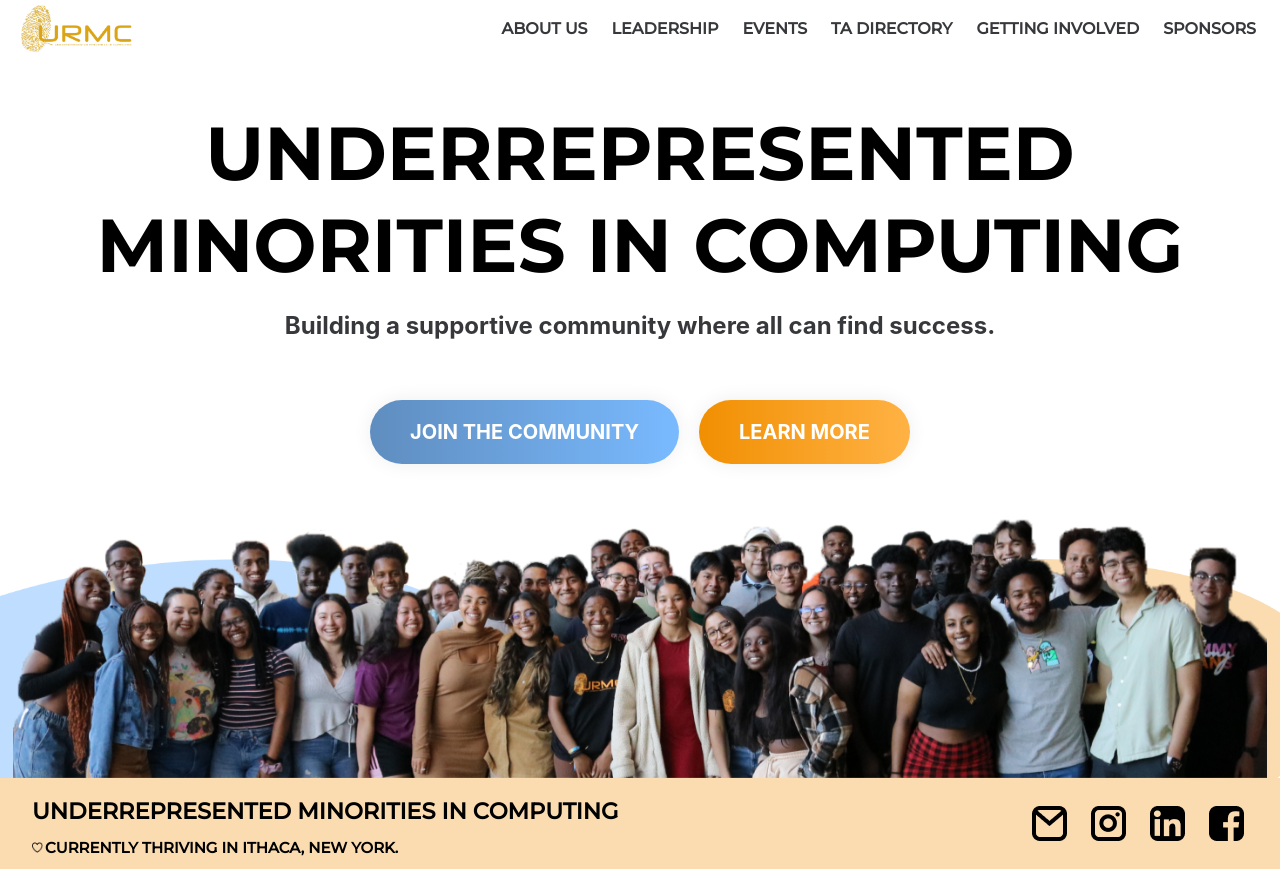
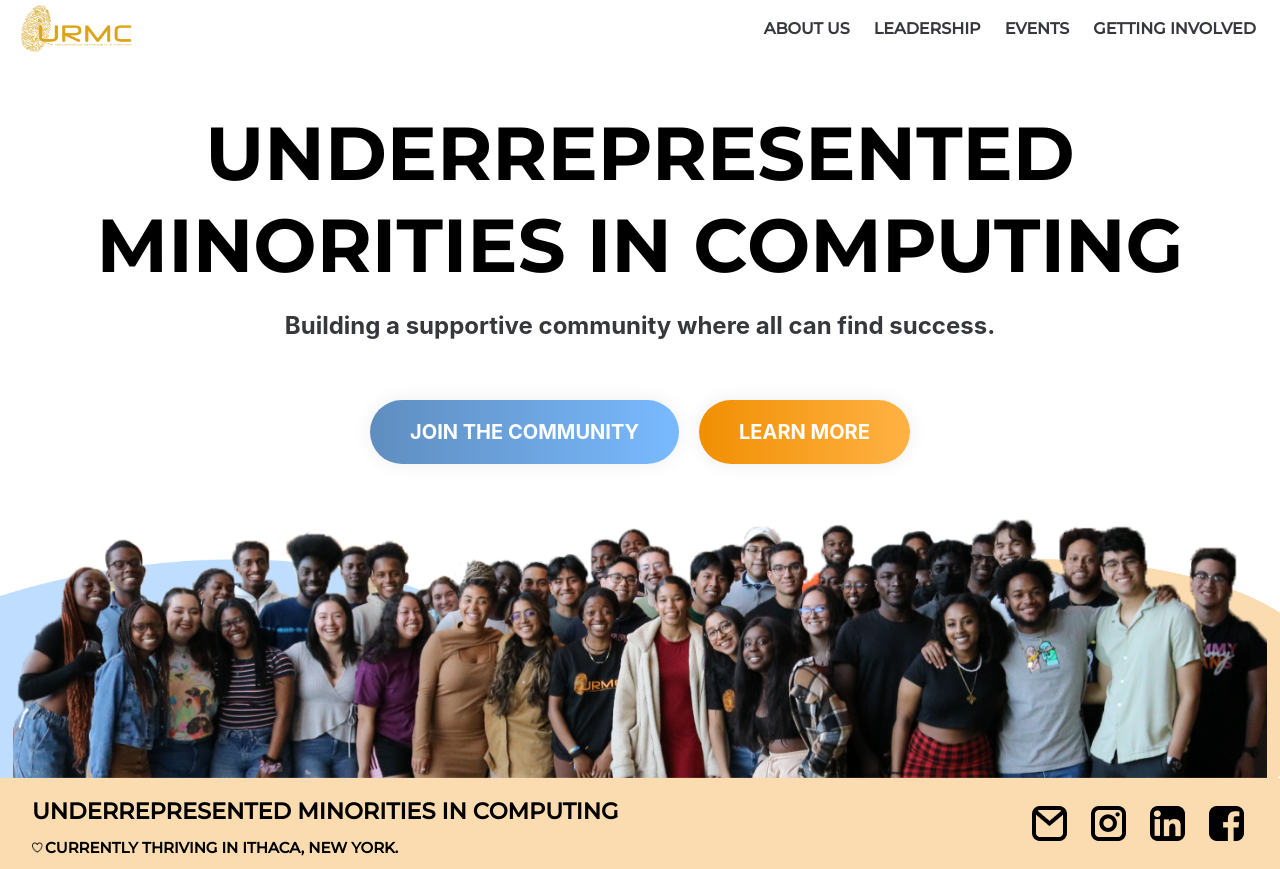
Before and after one commit to urmc-cornell/urmc-website, a React (Create React App) app: page / in a window 1280 px wide. Built offline with nearby package versions, Linux system fonts and the light colour scheme.

Commit message:
touch ups regarding website blurb

```diff
--- a/public/index.html
+++ b/public/index.html
@@ -7,7 +7,7 @@
     <meta name="theme-color" content="#000000" />
     <meta
       name="description"
-      content="Web site created using create-react-app"
+      content="Building a supportive community where all can find success."
     />
     <link rel="apple-touch-icon" href="%PUBLIC_URL%/logo192.png" />
     <script src="https://kit.fontawesome.com/eed3187fbc.js" crossorigin="anonymous"></script>
--- a/src/components/Navbar.js
+++ b/src/components/Navbar.js
@@ -24,9 +24,9 @@ class Navbar extends Component {
                     <CustomLink href="/about-us">ABOUT US</CustomLink>
                     <CustomLink href="/leadership">LEADERSHIP</CustomLink>
                     <CustomLink href="/events">EVENTS</CustomLink>
-                    <CustomLink href="/ta-directory">TA DIRECTORY</CustomLink>
+                    {/* <CustomLink href="/ta-directory">TA DIRECTORY</CustomLink> */}
                     <CustomLink href="/getting-involved">GETTING INVOLVED</CustomLink>
-                    <CustomLink href="/sponsors">SPONSORS</CustomLink>
+                    {/* <CustomLink href="/sponsors">SPONSORS</CustomLink> */}
                 </ul>
             </div>
         </nav>
```
